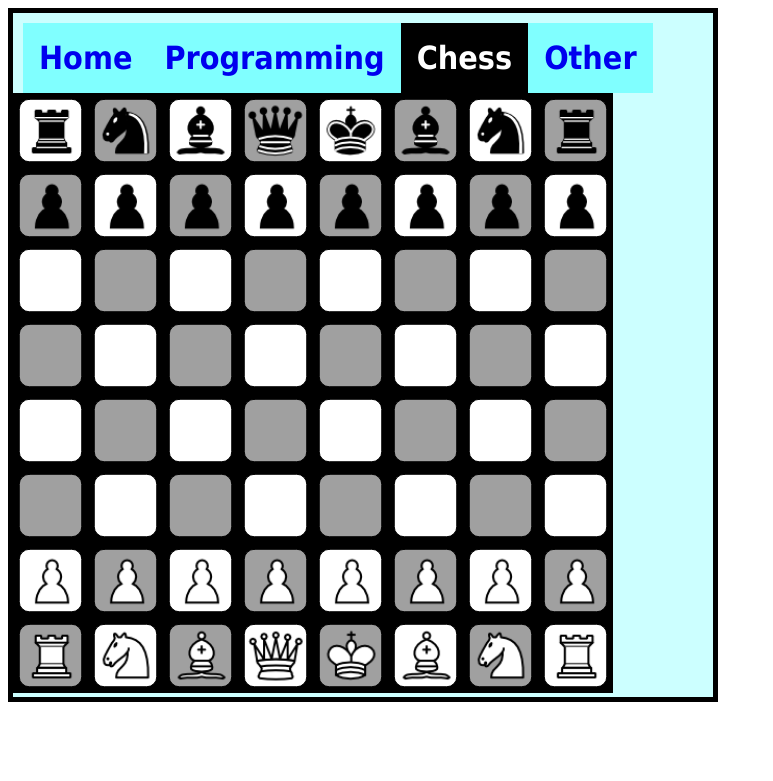
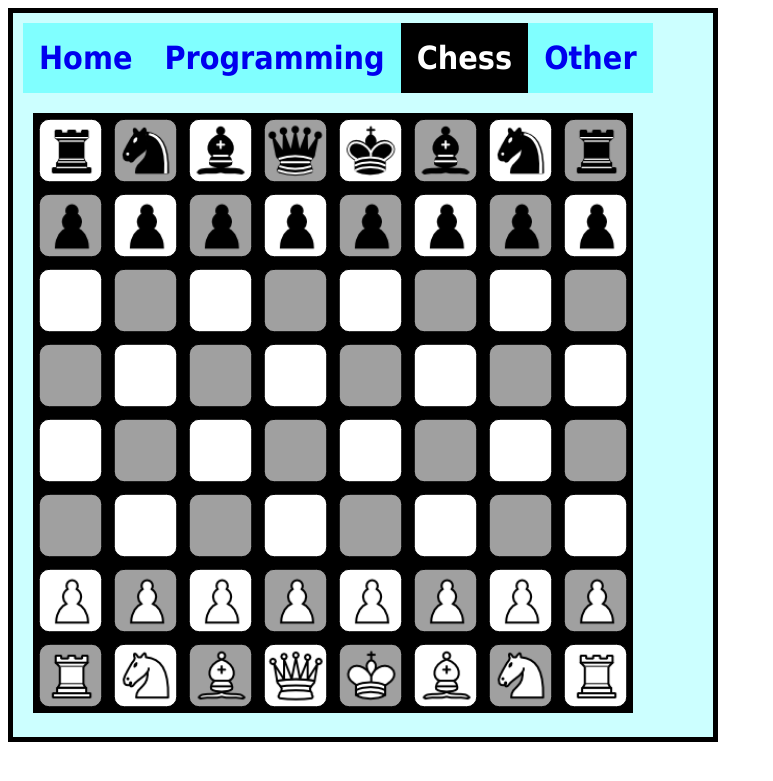
Before and after one commit to scopreon/scopreon.ddns.net, a PHP site: page /Chess.php in a window 1280 px wide. Shown: the top 781 px of the page, without its empty margins (0-773 px from the left). Run offline with PHP 8.4, Linux system fonts and the light colour scheme; some libraries are stand-ins or nearby versions.

Commit message:
moved chess window

```diff
--- a/Chess.php
+++ b/Chess.php
@@ -17,7 +17,10 @@
         </ul>
       </nav>
     </div>
+    <div style='clear:left;' id='chessBoard'>
       <script src="Chess/board.js"></script>
       <script src="Chess/cell.js"></script>
+    </div>
+
   </body>
 </html>
--- a/Chess/board.js
+++ b/Chess/board.js
@@ -10,7 +10,8 @@ var start = true;
 
 function setup(){
   num = 0;
-  createCanvas(size,size);
+  var canvas = createCanvas(size,size);
+  canvas.parent('chessBoard');
   grid = create2DArray(dim,dim);
   console.log(grid);
   for(var i = 0; i < dim; i++){
--- a/styles/format.css
+++ b/styles/format.css
@@ -45,6 +45,10 @@ li a.current {
 .sm {text-decoration: none;}
 .sm:hover{filter: invert(20%);}
 
+#chessBoard {
+  padding: 20px;
+}
+
 #yoloForm {
   background-color: #ffff00;
   width: 500px;
```
